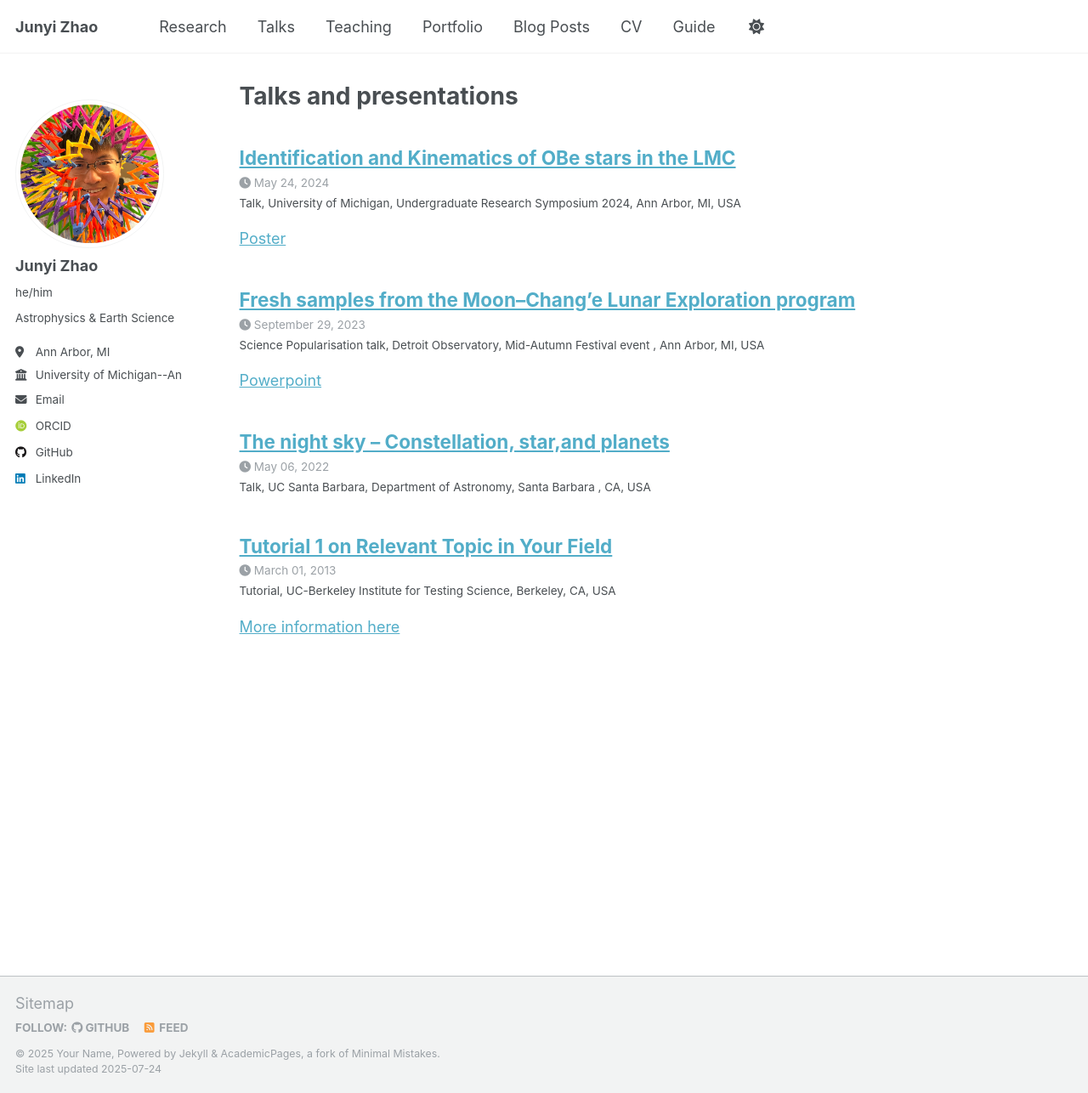
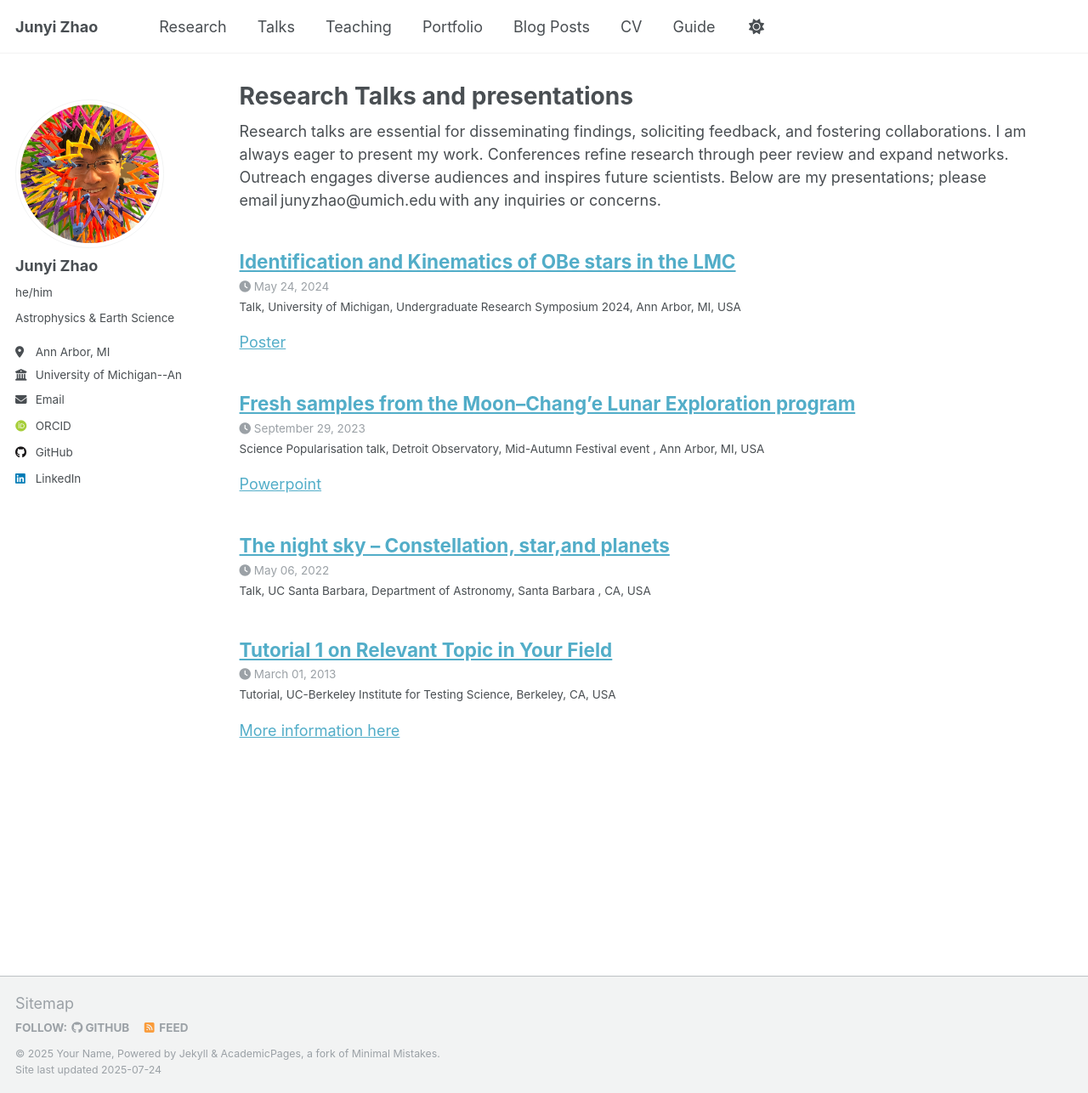
Before and after one commit to JunyiZhaoAstro/JunyiZhaoAstro.github.io, a Jekyll site: the page built from _pages/talks.html, in a window 1280 px wide and 1286 px high. Shown: the whole window at 85% size. Built offline with Jekyll 4.4.1, drawn with Linux system fonts in a browser that asks for light colours; some web fonts are replaced; a script that is not in the unit is left out.

Commit message:
Update talks.html

```diff
--- a/_pages/talks.html
+++ b/_pages/talks.html
@@ -1,9 +1,13 @@
 ---
 layout: archive
-title: "Talks and presentations"
+title: "Research Talks and presentations"
 permalink: /talks/
 author_profile: true
 ---
+Research talks are essential for disseminating findings, soliciting feedback, and fostering collaborations.
+I am always eager to present my work. Conferences refine research through peer review and expand networks. Outreach engages diverse audiences and inspires future scientists.
+Below are my presentations; please email junyzhao@umich.edu with any inquiries or concerns.
+
 
 {% if site.talkmap_link == true %}
 
```
